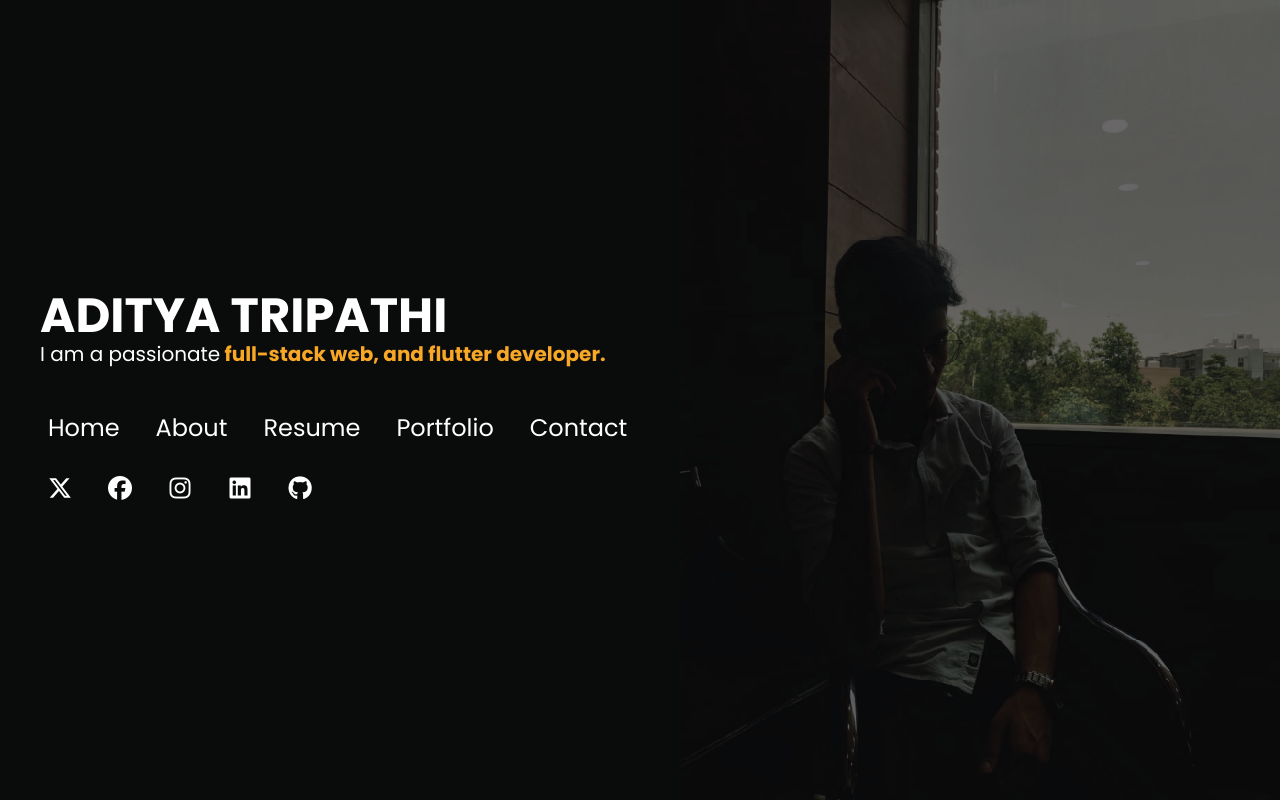
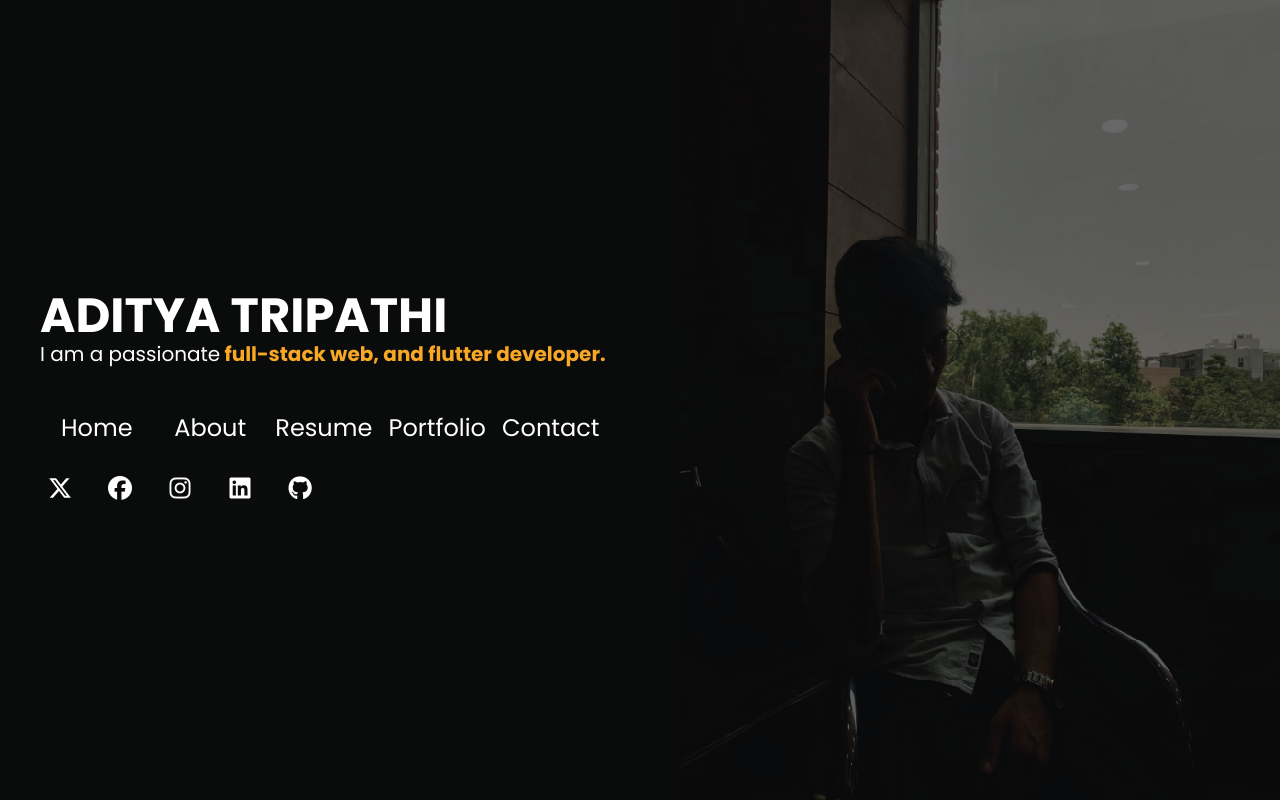
Before and after one commit to adityatrips/personal-portfolio, a React (Vite) app: page / in a window 1280 px wide. Built offline with nearby package versions, Linux system fonts and the light colour scheme.

Commit message:
chore: Update landing page styles and navbar layout

```diff
--- a/src/components/LandingNavbar.tsx
+++ b/src/components/LandingNavbar.tsx
@@ -2,33 +2,34 @@ import { Link } from "react-router-dom";
 
 const LandingNavbar = () => {
   return (
-    <nav className="flex justify-center items-center gap-5 mb-5">
+    <nav className="grid grid-cols-3 md:grid-cols-5 justify-items-center mb-5">
       <Link
-        className="text-2xl cursor-pointer flex justify-center items-center rounded-lg transition-all duration-150 hover:text-primary px-2 py-1"
+        className="md:text-2xl animated-underline cursor-pointer flex justify-center items-center rounded-lg transition-all duration-150 hover:text-primary px-2 py-1"
         to="/"
       >
         Home
       </Link>
       <Link
-        className="text-2xl cursor-pointer flex justify-center items-center rounded-lg transition-all duration-150 hover:text-primary px-2 py-1"
+        className="md:text-2xl animated-underline cursor-pointer flex justify-center items-center rounded-lg transition-all duration-150 hover:text-primary px-2 py-1"
         to="/about"
       >
         About
       </Link>
       <Link
-        className="text-2xl cursor-pointer flex justify-center items-center rounded-lg transition-all duration-150 hover:text-primary px-2 py-1"
+        className="md:text-2xl animated-underline cursor-pointer flex justify-center items-center rounded-lg transition-all duration-150 hover:text-primary px-2 py-1"
         to="/resume"
       >
         Resume
       </Link>
       <Link
-        className="text-2xl cursor-pointer flex justify-center items-center rounded-lg transition-all duration-150 hover:text-primary px-2 py-1"
+        className="md:text-2xl animated-underline cursor-pointer flex justify-center items-center rounded-lg transition-all duration-150 hover:text-primary px-2 py-1"
         to="/portfolio"
       >
         Portfolio
       </Link>
+      <div className="md:hidden"></div>
       <Link
-        className="text-2xl cursor-pointer flex justify-center items-center rounded-lg transition-all duration-150 hover:text-primary px-2 py-1"
+        className="md:text-2xl animated-underline cursor-pointer flex justify-center items-center rounded-lg transition-all duration-150 hover:text-primary px-2 py-1"
         to="/contact"
       >
         Contact
--- a/src/index.css
+++ b/src/index.css
@@ -21,6 +21,8 @@ body {
   background-size: cover;
   background-position: right;
   background-repeat: no-repeat;
+  background-position-x: right;
+  background-attachment: fixed;
   min-height: 100vh;
 }
 
--- a/src/pages/FourZeroFour.tsx
+++ b/src/pages/FourZeroFour.tsx
@@ -1,14 +1,19 @@
+import { Link } from "react-router-dom";
+
 const FourZeroFour = () => {
   return (
-    <div className="w-screen h-screen flex flex-col justify-center items-center">
-      <div className="flex flex-row items-baseline">
-        <h1 className="text-9xl font-black">404</h1>
-        <p className="text-2xl">Page not found.</p>
+    <div className="w-screen px-10 h-screen flex flex-col justify-center items-center">
+      <div className="flex flex-col md:flex-row md:items-baseline mb-5">
+        <h1 className="text-9xl font-black text-center md:text-left">404</h1>
+        <p className="text-2xl text-center md:text-left">Page not found.</p>
       </div>
-      <p>
+      <p className="text-center mb-5 md:text-left">
         The page you are looking for might have be on a vacation, let it have
         the time of it&apos;s life.
       </p>
+      <Link className="animated-underline" to="/">
+        Return home
+      </Link>
     </div>
   );
 };
```
